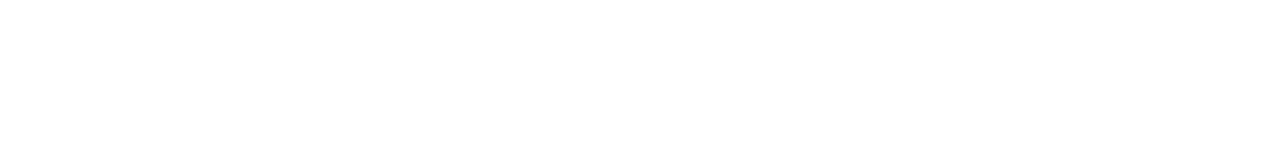
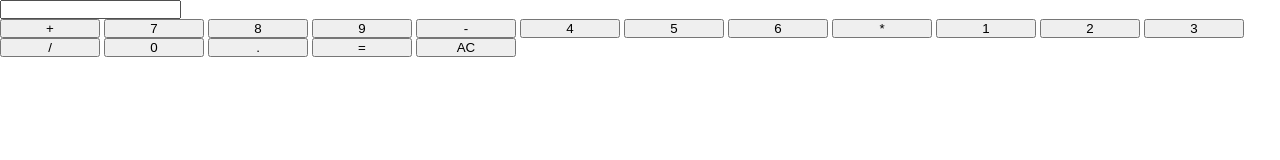
Before and after one commit to Steopa2001/calculator, a plain HTML site: page index.html in a window 1280 px wide. Drawn offline with Linux system fonts and the light colour scheme.

Commit message:
[feat] add basic calculator HTML structure

```diff
--- a/index.html
+++ b/index.html
@@ -3,10 +3,36 @@
   <head>
     <meta charset="UTF-8" />
     <meta name="viewport" content="width=device-width, initial-scale=1.0" />
+    <meta name="author" content="Stefan Moraru" />
     <link rel="stylesheet" href="./style.css" />
     <title>Calculator</title>
   </head>
   <body>
+    <div id="calc-container">
+      <input id="calc-screen" readonly />
+      <div id="calc-buttons">
+        <button onclick="addSymbol('+')">+</button>
+        <button onclick="addSymbol('7')">7</button>
+        <button onclick="addSymbol('8')">8</button>
+        <button onclick="addSymbol('9')">9</button>
+
+        <button onclick="addSymbol('-')">-</button>
+        <button onclick="addSymbol('4')">4</button>
+        <button onclick="addSymbol('5')">5</button>
+        <button onclick="addSymbol('6')">6</button>
+
+        <button onclick="addSymbol('*')">*</button>
+        <button onclick="addSymbol('1')">1</button>
+        <button onclick="addSymbol('2')">2</button>
+        <button onclick="addSymbol('3')">3</button>
+
+        <button onclick="addSymbol('/')">/</button>
+        <button onclick="addSymbol('0')">0</button>
+        <button onclick="addSymbol('.')">.</button>
+        <button onclick="computeResult()">=</button>
+        <button onclick="resetScreen()">AC</button>
+      </div>
+    </div>
 
     <script src="./script.js"></script>
   </body>
--- a/style.css
+++ b/style.css
@@ -0,0 +1,9 @@
+* {
+  margin: 0;
+  padding: 0;
+  box-sizing: border-box;
+}
+
+button {
+    width: 100px;
+}
```
